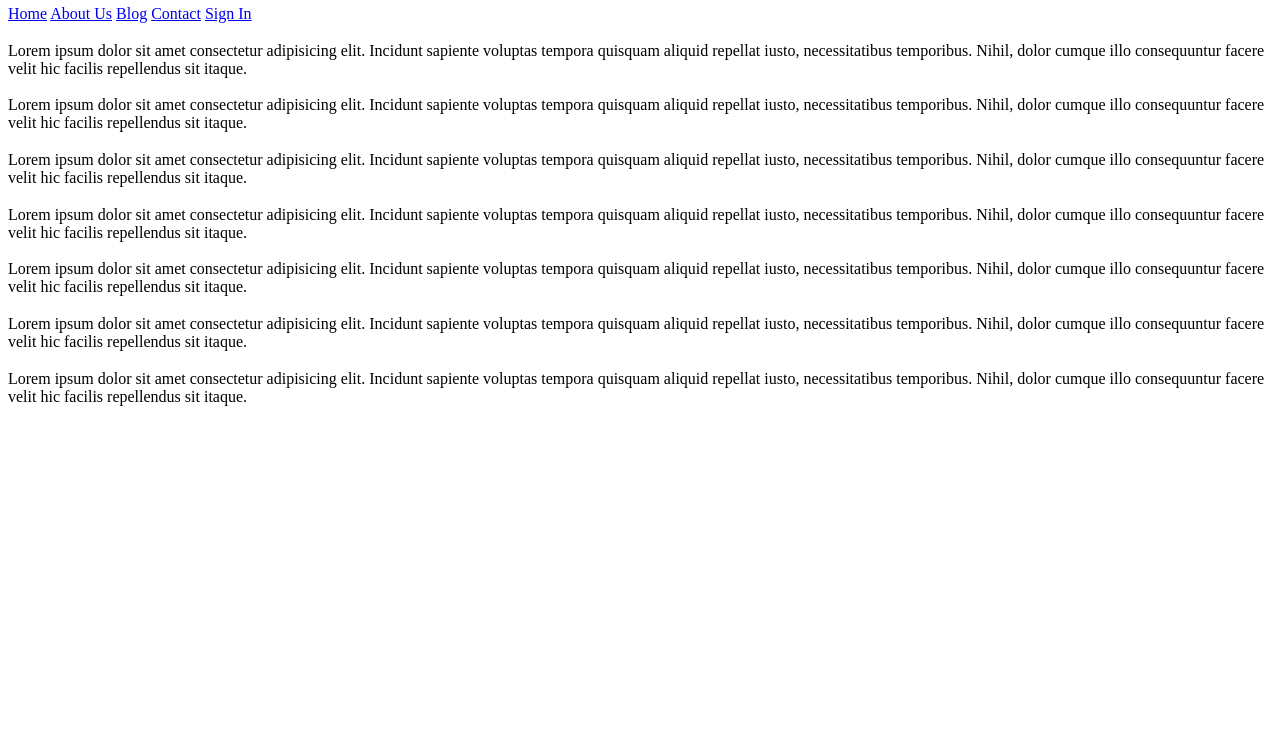
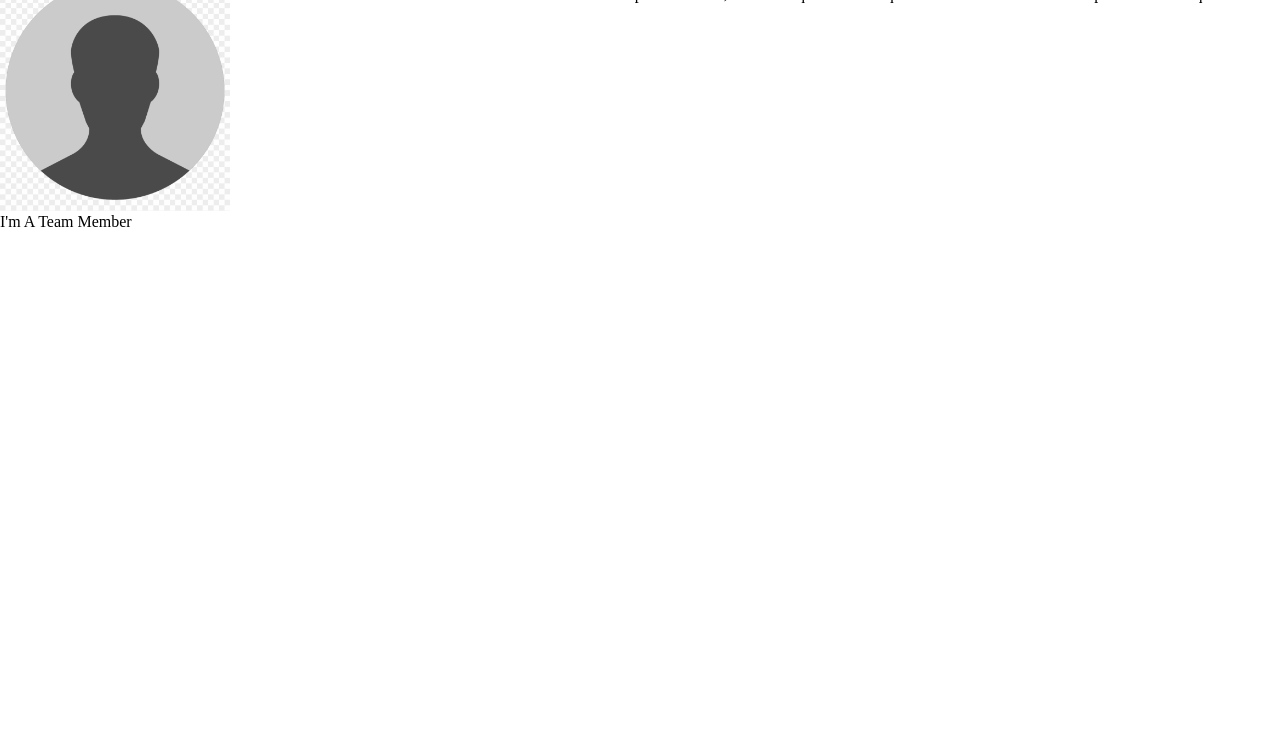
Before and after one commit to alexisdavalos/Nobuu, a plain HTML site: page about.html in a window 1280 px wide. Shown: the part 62-800 px from the top of the page. Drawn offline with Linux system fonts and the light colour scheme.

Commit message:
Beginning styling of about. Commit so that I can pull style updates from index files.

```diff
--- a/LESS/about-page.less
+++ b/LESS/about-page.less
@@ -0,0 +1,24 @@
+
+
+.tm_content {
+    .custom-layout(space-between, stretch);
+    width: 100%;
+
+}
+
+.tm_header img{
+    display: inline-block;
+    width: 50%;
+
+}
+
+.profile-pic {
+    display: flex;
+    max-height: 20px;
+
+
+}
+
+.bio {
+    text-align: center;
+}
--- a/LESS/global.less
+++ b/LESS/global.less
@@ -0,0 +1,3 @@
+a {
+   .clean-anchor;
+}
--- a/about.html
+++ b/about.html
@@ -4,6 +4,7 @@
     <meta charset="UTF-8">
     <meta name="viewport" content="width=device-width, initial-scale=1.0">
     <meta http-equiv="X-UA-Compatible" content="ie=edge">
+    <link rel="stylesheet" href="/css/index.css">
     <title>About Us</title>
 </head>
 <body>
@@ -14,9 +15,9 @@
                     <div class="links-wrapper">
                         <div class="links">
                             <a href="index.html">Home</a>
-                            <a href="#">About Us</a>
+                            <a href="about.html">About Us</a>
                             <a href="#">Blog</a>
-                            <a href="#">Contact</a>
+                            <a href="#">Contact Us</a>
                             <a href="#">Sign In</a>
                         </div>
                     </div>
@@ -26,59 +27,12 @@
 
     <div class="team_content_section">
         <div class="team_member">
-            <div class="tm_image"></div>
             <div class="tm_content">
-                <div class="tm_header"><h3></h3></div>
-                <p>Lorem ipsum dolor sit amet consectetur adipisicing elit. Incidunt sapiente voluptas tempora quisquam aliquid repellat iusto, necessitatibus temporibus. Nihil, dolor cumque illo consequuntur facere velit hic facilis repellendus sit itaque.</p>
+                <div class="tm_header">
+                        <div class="tm_image"><img src="/img/profile-placeholder.png" alt="Team Member Placeholder Image"></div>
+                    <h3>I'm A Team Member</h3></div>
+                <div class="bio"><p>Lorem ipsum dolor sit amet consectetur adipisicing elit. Incidunt sapiente voluptas tempora quisquam aliquid repellat iusto, necessitatibus temporibus. Nihil, dolor cumque illo consequuntur facere velit hic facilis repellendus sit itaque.</p></div>
             </div>
-        </div>
-
-        <div class="team_member">
-                <div class="tm_image"></div>
-                <div class="tm_content">
-                    <div class="tm_header"><h3></h3></div>
-                    <p>Lorem ipsum dolor sit amet consectetur adipisicing elit. Incidunt sapiente voluptas tempora quisquam aliquid repellat iusto, necessitatibus temporibus. Nihil, dolor cumque illo consequuntur facere velit hic facilis repellendus sit itaque.</p>
-                </div>
-        </div>
-
-        <div class="team_member">
-                <div class="tm_image"></div>
-                <div class="tm_content">
-                    <div class="tm_header"><h3></h3></div>
-                    <p>Lorem ipsum dolor sit amet consectetur adipisicing elit. Incidunt sapiente voluptas tempora quisquam aliquid repellat iusto, necessitatibus temporibus. Nihil, dolor cumque illo consequuntur facere velit hic facilis repellendus sit itaque.</p>
-                </div>
-        </div>
-
-        <div class="team_member">
-                <div class="tm_image"></div>
-                <div class="tm_content">
-                    <div class="tm_header"><h3></h3></div>
-                    <p>Lorem ipsum dolor sit amet consectetur adipisicing elit. Incidunt sapiente voluptas tempora quisquam aliquid repellat iusto, necessitatibus temporibus. Nihil, dolor cumque illo consequuntur facere velit hic facilis repellendus sit itaque.</p>
-                </div>
-        </div>
-
-        <div class="team_member">
-                <div class="tm_image"></div>
-                <div class="tm_content">
-                    <div class="tm_header"><h3></h3></div>
-                    <p>Lorem ipsum dolor sit amet consectetur adipisicing elit. Incidunt sapiente voluptas tempora quisquam aliquid repellat iusto, necessitatibus temporibus. Nihil, dolor cumque illo consequuntur facere velit hic facilis repellendus sit itaque.</p>
-                </div>
-        </div>
-
-        <div class="team_member">
-                <div class="tm_image"></div>
-                <div class="tm_content">
-                    <div class="tm_header"><h3></h3></div>
-                    <p>Lorem ipsum dolor sit amet consectetur adipisicing elit. Incidunt sapiente voluptas tempora quisquam aliquid repellat iusto, necessitatibus temporibus. Nihil, dolor cumque illo consequuntur facere velit hic facilis repellendus sit itaque.</p>
-                </div>
-        </div>
-
-        <div class="team_member">
-                <div class="tm_image"></div>
-                <div class="tm_content">
-                    <div class="tm_header"><h3></h3></div>
-                    <p>Lorem ipsum dolor sit amet consectetur adipisicing elit. Incidunt sapiente voluptas tempora quisquam aliquid repellat iusto, necessitatibus temporibus. Nihil, dolor cumque illo consequuntur facere velit hic facilis repellendus sit itaque.</p>
-                </div>
         </div>
 
         <div class="footer">
```
Also changed, not shown: CSS/index.css.
